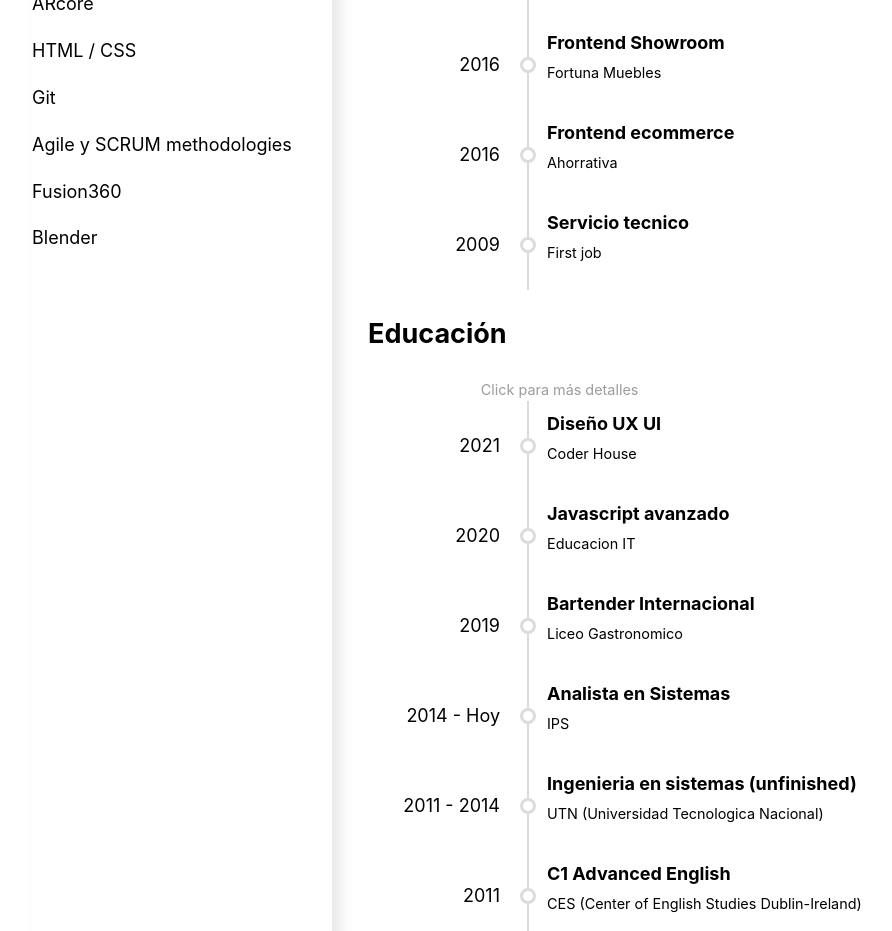
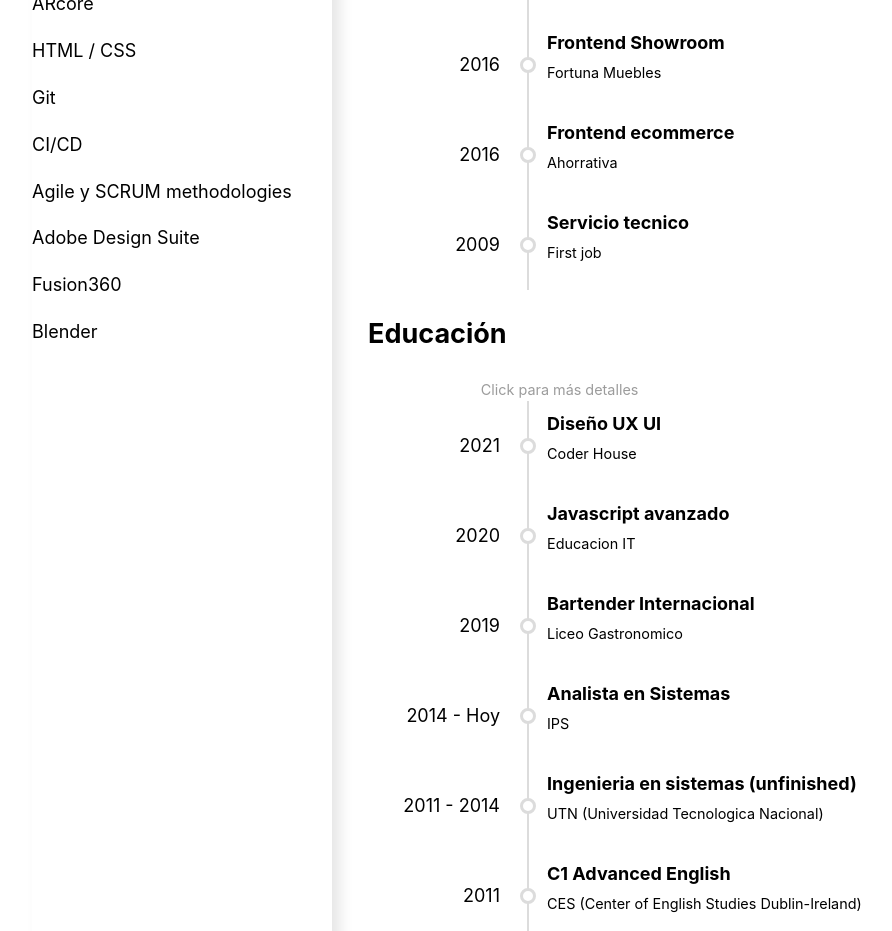
Before and after one commit to MigueM/cv, a Next.js app: page / in a window 1280 px wide. Shown: the part 1100-2031 px from the top of the page, without its empty margins (158-1050 px from the left). Built offline with nearby package versions, Linux system fonts and the light colour scheme.

Commit message:
Update sideData.js new side Data

```diff
--- a/components/sideData.js
+++ b/components/sideData.js
@@ -86,7 +86,9 @@ const SideData = ({ interests, intereses, setLang, lang }) => {
         <p>ARcore</p>
         <p>HTML / CSS</p>
         <p>Git</p>
+        <p>CI/CD</p>
         <p>Agile and SCRUM methodologies</p>
+        <p>Adobe Design Suite</p>
         <p>Blender</p>
         <p>Fusion360</p>
       </section>
@@ -177,7 +179,9 @@ const SideData = ({ interests, intereses, setLang, lang }) => {
         <p>ARcore</p>
         <p>HTML / CSS</p>
         <p>Git</p>
+        <p>CI/CD</p>
         <p>Agile y SCRUM methodologies</p>
+        <p>Adobe Design Suite</p>
         <p>Fusion360</p>
         <p>Blender</p>
       </section>
```
